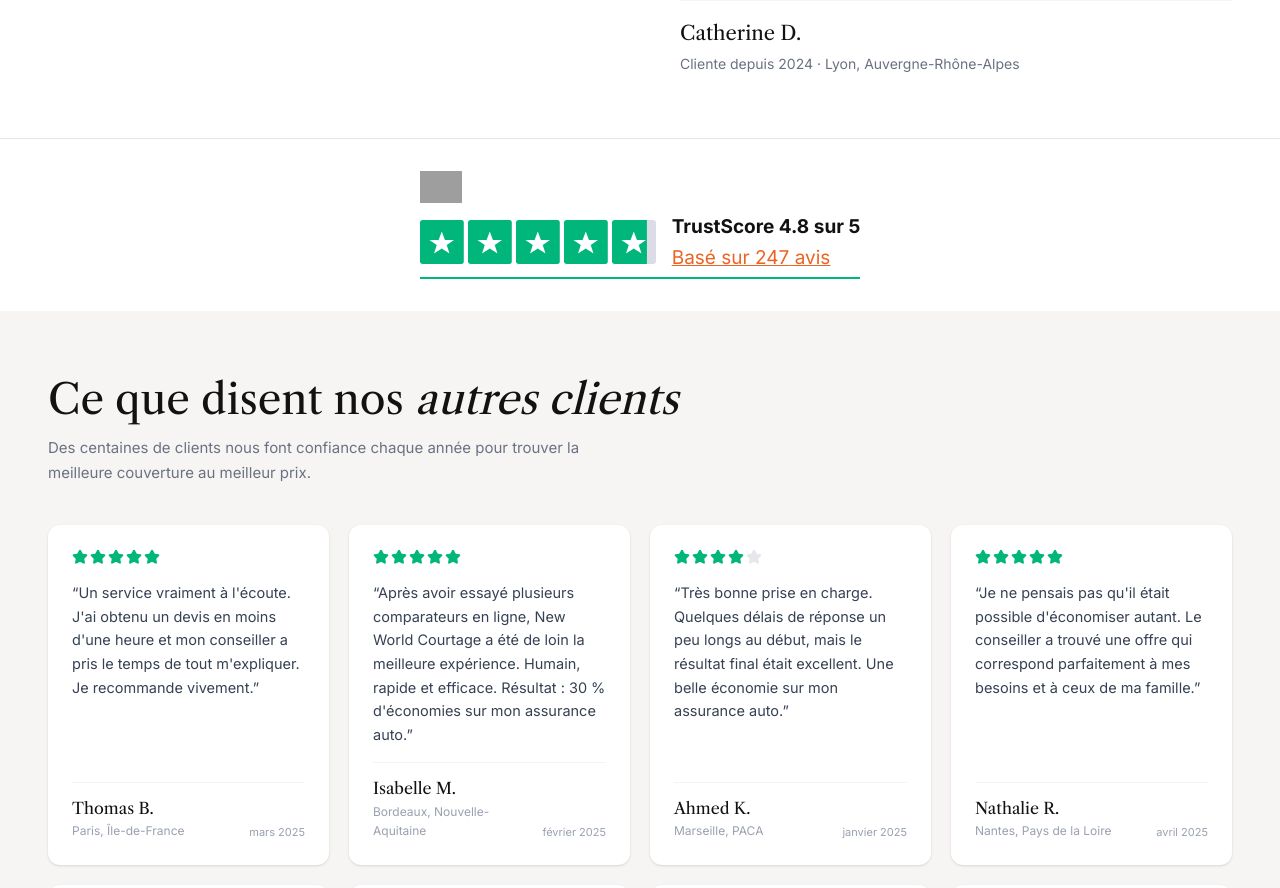
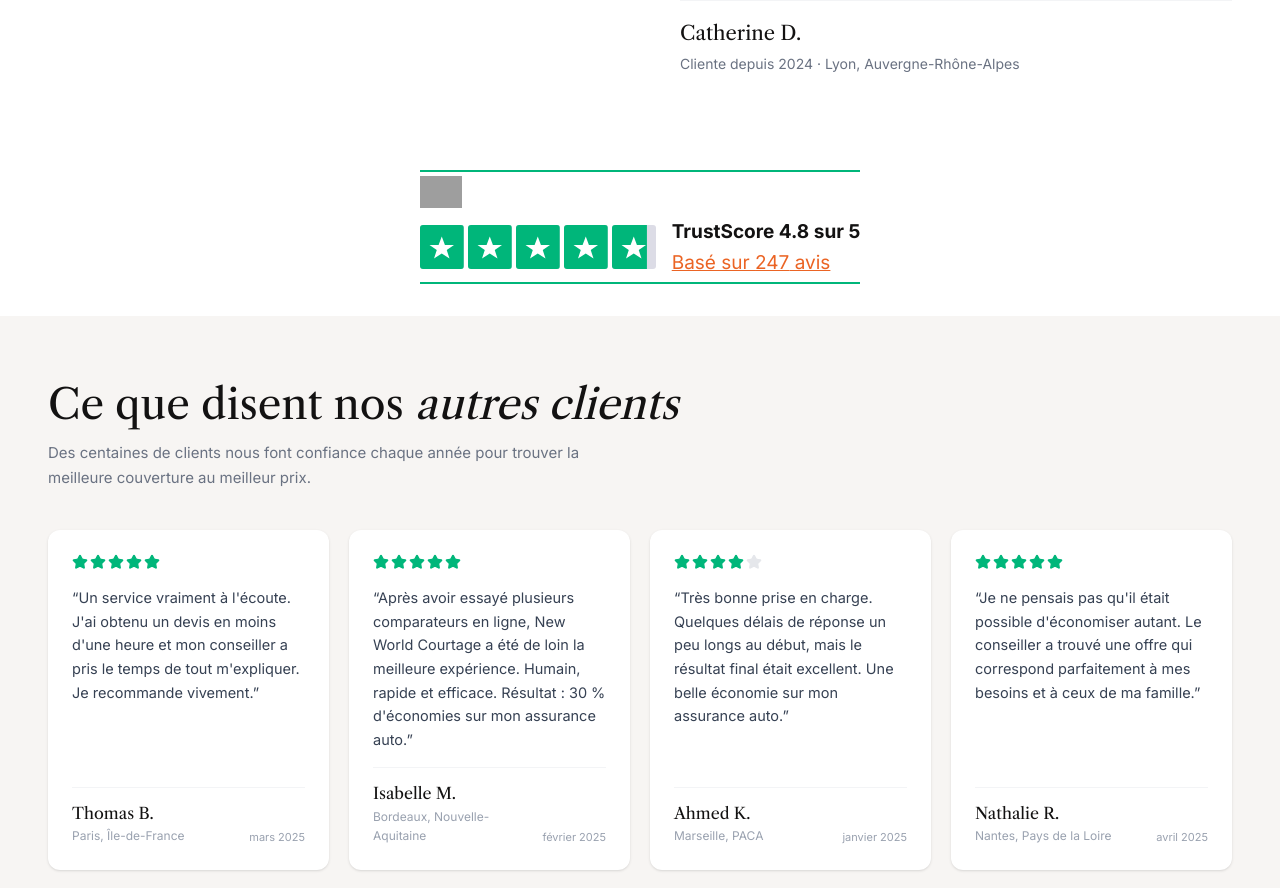
Before and after one commit to mehdibenrabiaa/new_world_courtage, a Next.js app: page /about/reviews in a window 1280 px wide. Shown: the part 880-1768 px from the top of the page. Built offline with nearby package versions, Linux system fonts and the light colour scheme; grey boxes are pictures that could not be loaded.

Commit message:
trustpilot block: add green top border to match bottom

```diff
--- a/pages/about/reviews.js
+++ b/pages/about/reviews.js
@@ -259,9 +259,9 @@
   const starFills = [1, 1, 1, 1, 0.8];
 
   return (
-    <section className="w-full border-t border-gray-200 py-8">
+    <section className="w-full py-8">
       <div className="px-4 lg:px-12 2xl:px-24 flex justify-center">
-        <div className="inline-flex flex-col items-start gap-2 border-b-2 border-b-[#00b67a] pb-1">
+        <div className="inline-flex flex-col items-start gap-2 border-y-2 border-[#00b67a] py-1">
 
           {/* Trustpilot wordmark */}
           <img
```
